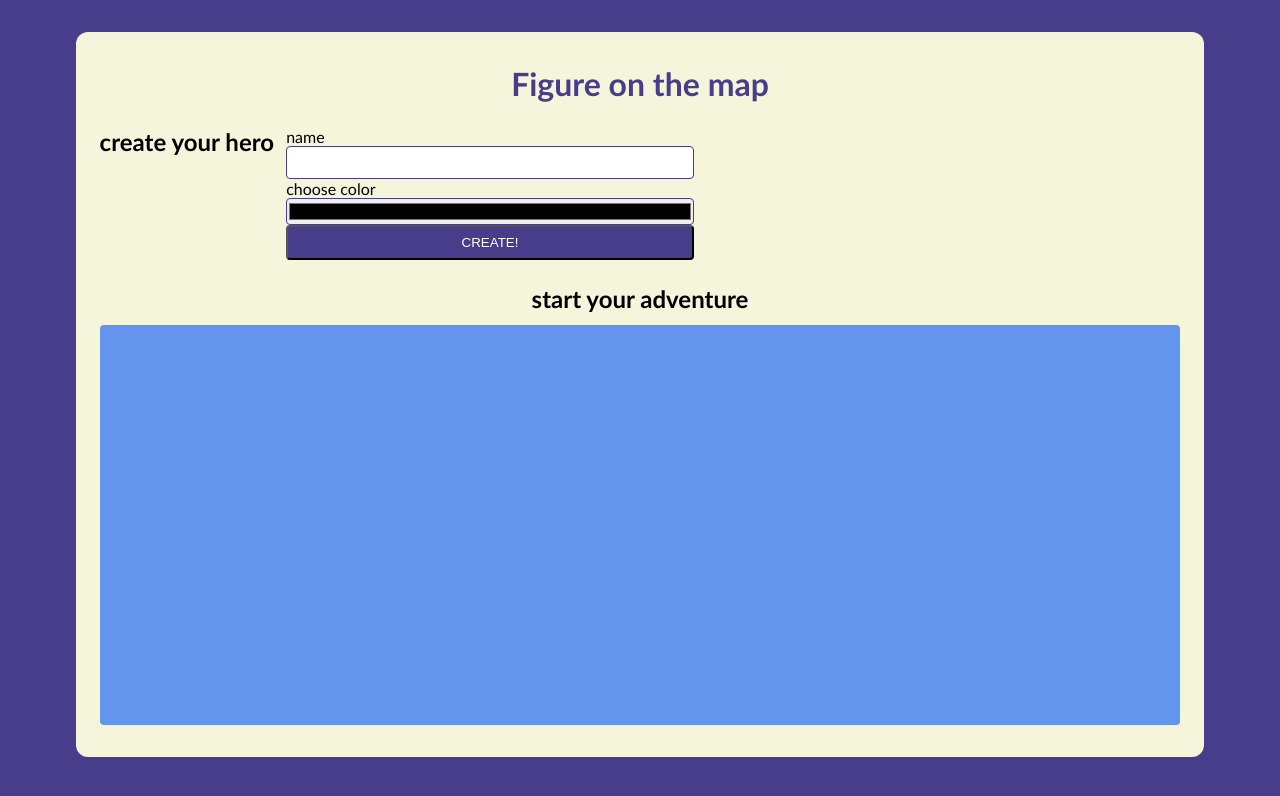
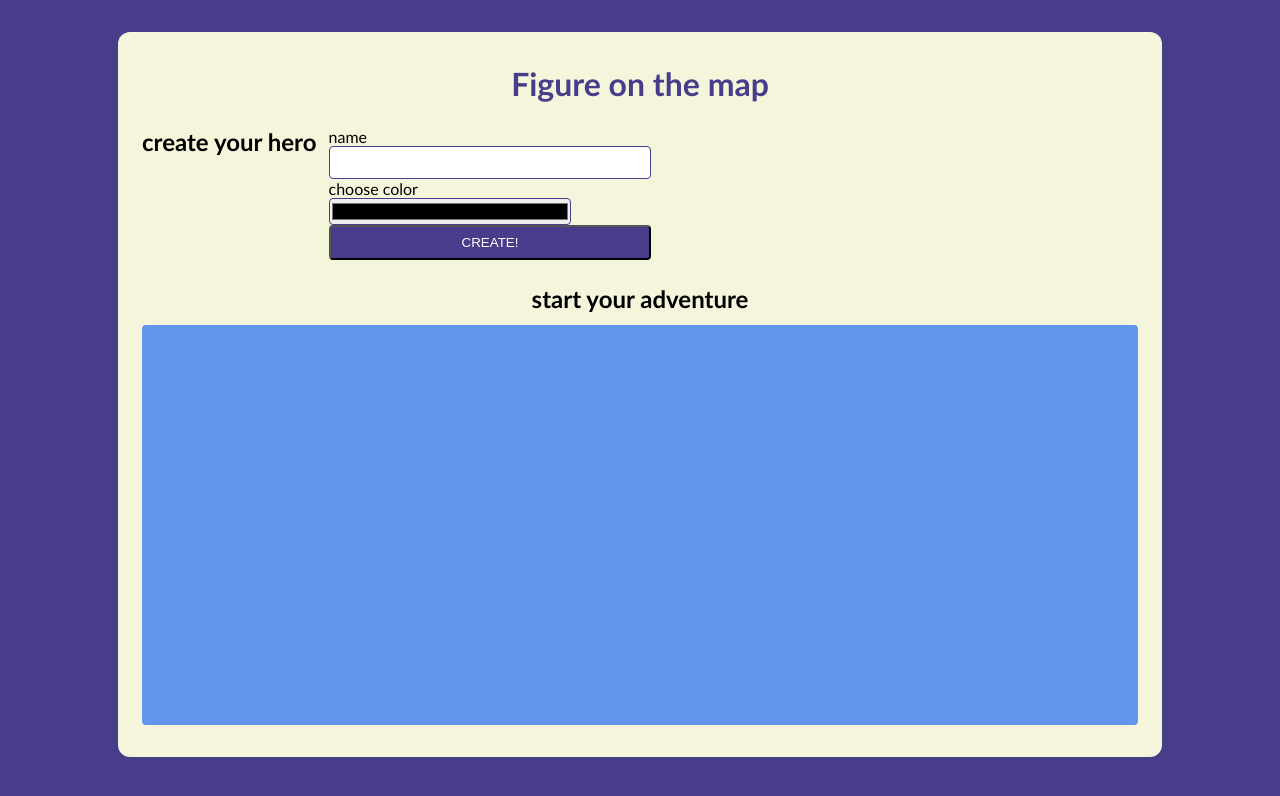
Before and after one commit to MartaKMB/figure-on-the-map-for-nexus, a React (Vite) app: page / in a window 1280 px wide. Shown: the top 796 px of the page. Built offline with nearby package versions, Linux system fonts and the light colour scheme.

Commit message:
feat(api): basic fetch for color name

```diff
--- a/src/components/Form/Form.module.css
+++ b/src/components/Form/Form.module.css
@@ -14,9 +14,16 @@
 }
 
 .inputColor {
-    width: 100%;
     border: solid 1px darkslateblue;
     border-radius: 4px;
+    width: 75%;
+}
+
+.inputContainer {
+    width: 100%;
+    display: flex;
+    gap: 12px;
+    align-items: center;
 }
 
 .button {
--- a/src/components/Form/Form.tsx
+++ b/src/components/Form/Form.tsx
@@ -8,6 +8,15 @@ interface FormProps {
 export function Form({ onFormSubmit }: FormProps) {
   const [inputName, setInputName] = useState('');
   const [inputColor, setInputColor] = useState('');
+  const [colorName, setColorName] = useState('');
+
+  function handleLoadColor(hex: string) {
+    const hexFetch = hex.slice(1);
+    fetch(`https://www.thecolorapi.com/id?hex=${hexFetch}`)
+      .then((res) => res.json())
+      .then((res) => setColorName(res.name.value));
+  }
+
   return (
     <section className={styles.container}>
       <h2>create your hero</h2>
@@ -26,12 +35,18 @@ export function Form({ onFormSubmit }: FormProps) {
           className={styles.input}
         />
         <label>choose color</label>
-        <input
-          value={inputColor}
-          onChange={(e) => setInputColor(e.target.value)}
-          type='color'
-          className={styles.inputColor}
-        />
+        <div className={styles.inputContainer}>
+          <input
+            value={inputColor}
+            onChange={(e) => {
+              handleLoadColor(e.target.value);
+              setInputColor(e.target.value);
+            }}
+            type='color'
+            className={styles.inputColor}
+          />
+          <p>{colorName}</p>
+        </div>
         <button className={styles.button}>create!</button>
       </form>
     </section>
```
